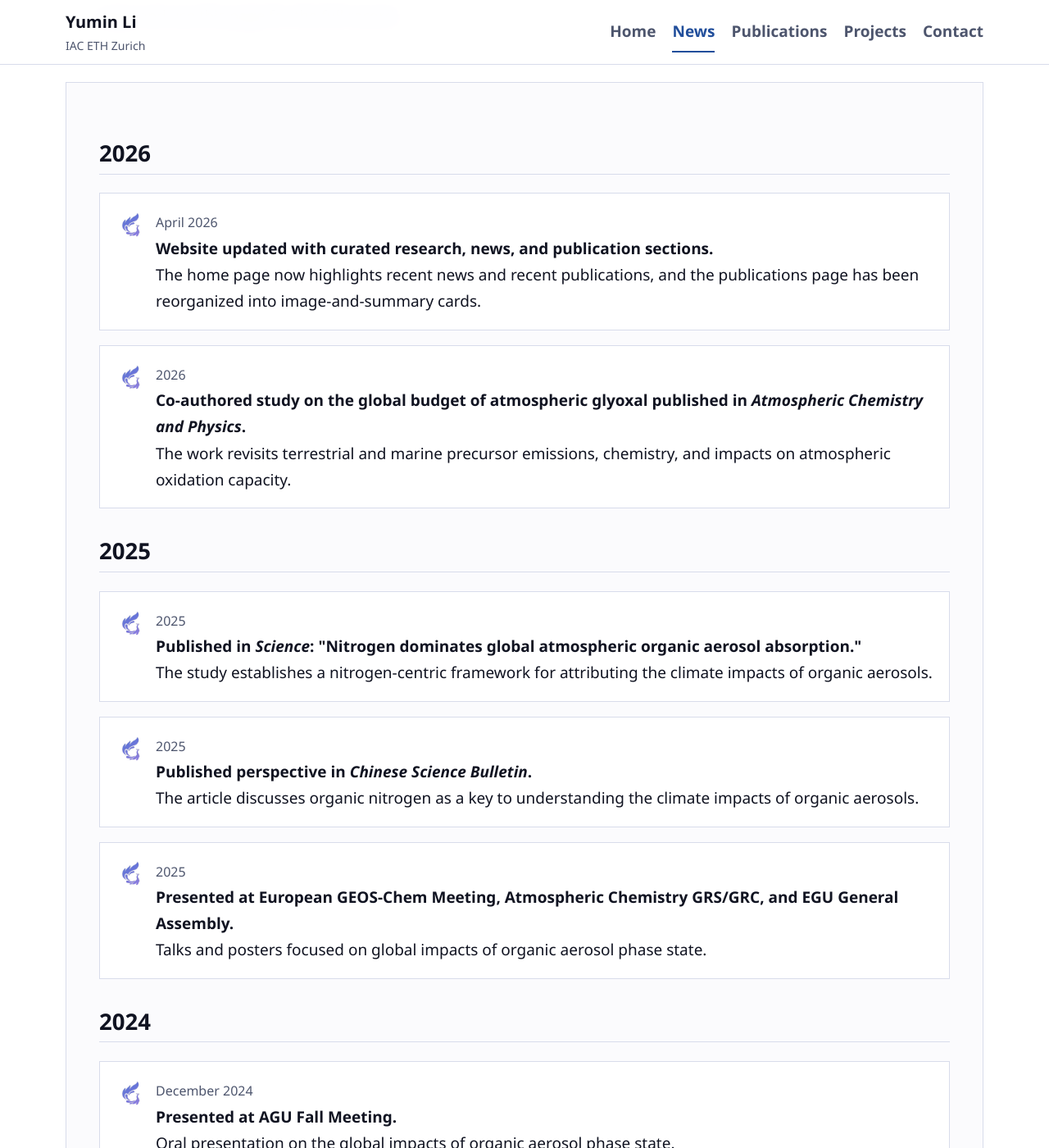
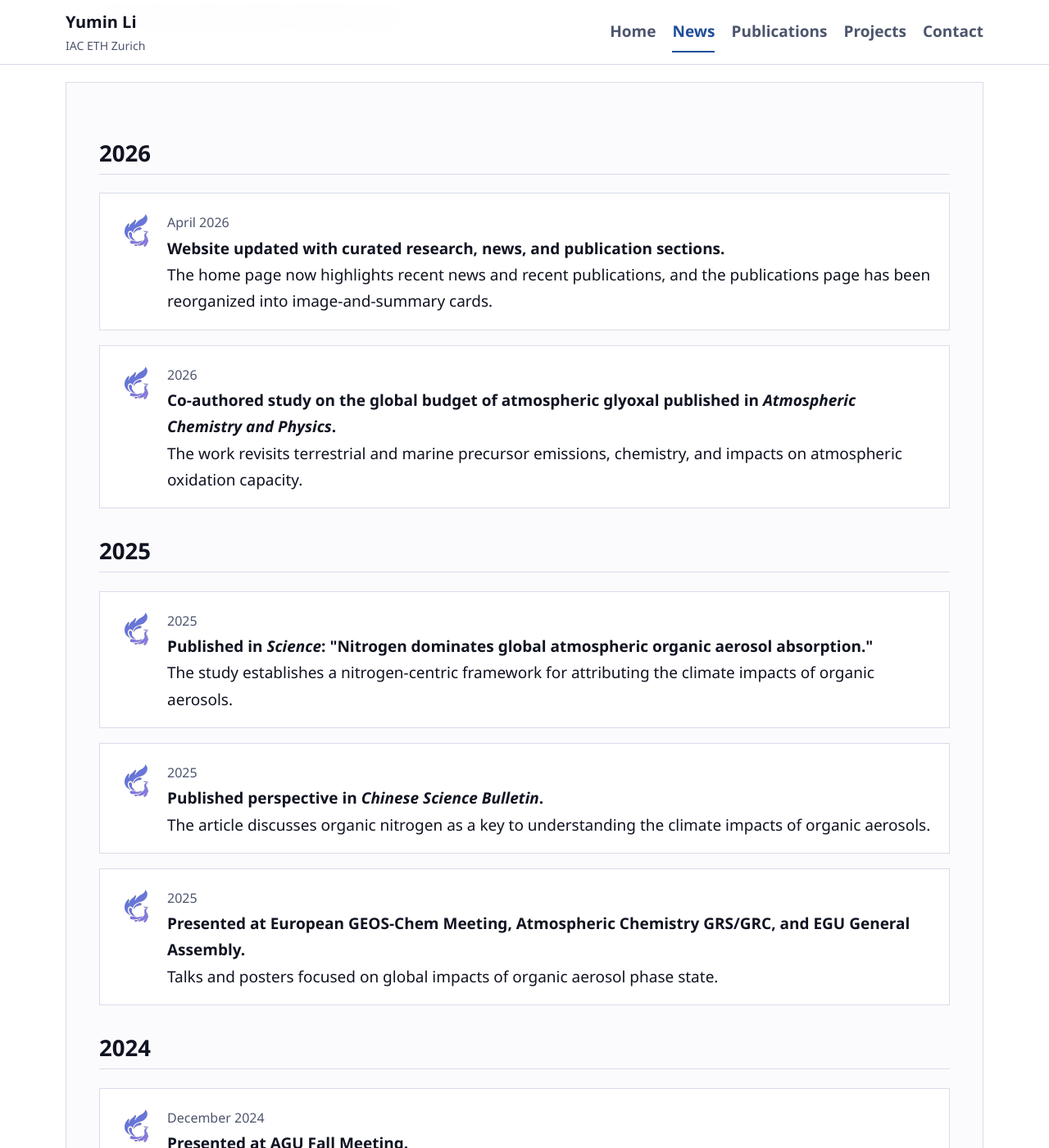
Before and after one commit to LianHeng-Li/Website, a Jekyll site: the page built from news/index.md, in a window 1280 px wide and 1400 px high, scrolled down 299 px. Shown: the whole window at 82% size. Built offline with Jekyll 4.4.1, drawn with Linux system fonts in a browser that asks for light colours.

Commit message:
Update style.css

```diff
--- a/assets/css/style.css
+++ b/assets/css/style.css
@@ -392,11 +392,11 @@ a:hover {
 }
 
 .news-marker {
-  width: 36px;
-  height: 36px;
+  width: 50px;
+  height: 50px;
   margin-top: 0.12rem;
   object-fit: contain;
-  flex: 0 0 36px;
+  flex: 0 0 50px;
 }
 
 .news-date {
```
